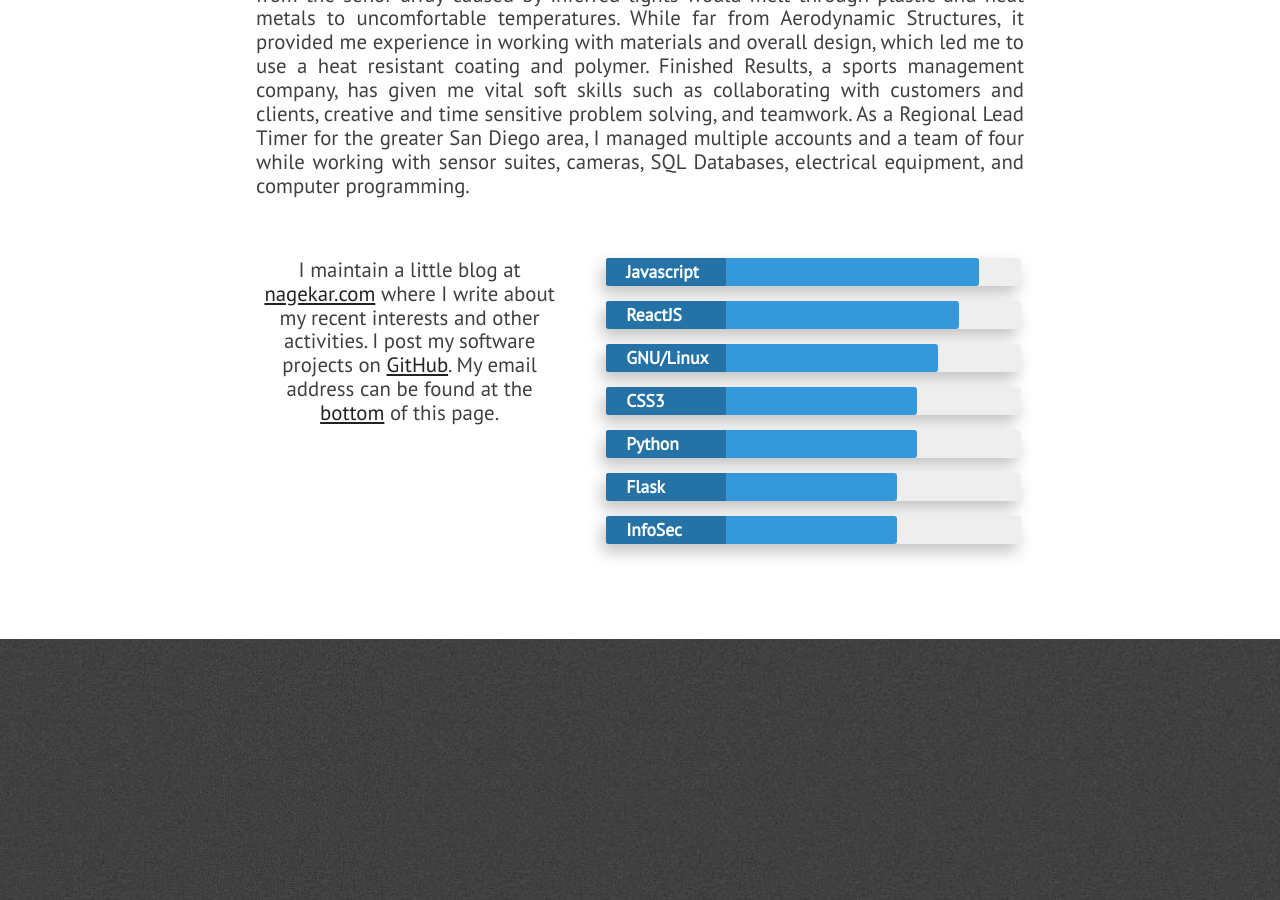
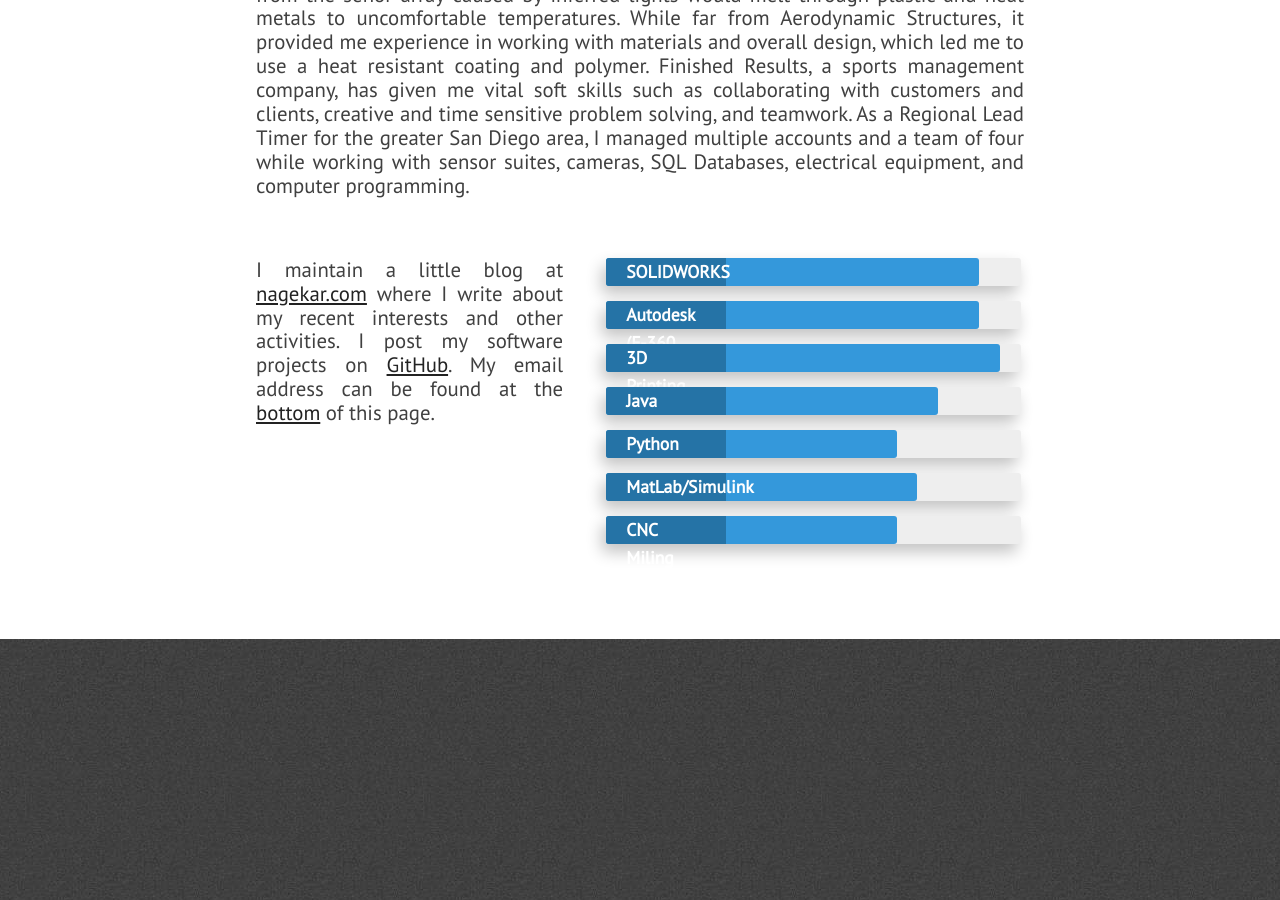
Before and after one commit to Eric-Cupples/Eric-Cupples.github.io, a Jekyll site: the page built from index.html, in a window 1280 px wide and 900 px high, scrolled down 1755 px. Built offline with Jekyll 4.4.1, drawn with Linux system fonts in a browser that asks for light colours; nearby versions of some CDN libraries.

Commit message:
About Update 3

```diff
--- a/_includes/about.html
+++ b/_includes/about.html
@@ -41,7 +41,7 @@
             <p>
             <div class="skills-grid">
                 <div class="what-i-do">
-                    <p class="paragraph-text center-align">
+                    <p class="paragraph-text justify-text">
                         I maintain a little blog at <a href="{{ site.blog_url }}">nagekar.com</a> where I write about my recent
                         interests and other activities. I post my software projects on <a
                             href="https://github.com/{{ site.github_username }}">GitHub</a>. My email address can be found at
@@ -51,38 +51,38 @@
                 <div class="technical-skills">
                     <div class="progress-bars">
                         <div class="skillbar clearfix " data-percent="90%">
-                            <div class="skillbar-title" style="background: #2980b9;"><span>Javascript</span></div>
+                            <div class="skillbar-title" style="background: #2980b9;"><span>SOLIDWORKS</span></div>
                             <div class="skillbar-bar" style="background: #3498db;"></div>
                         </div> <!-- End Skill Bar -->
 
-                        <div class="skillbar clearfix " data-percent="85%">
-                            <div class="skillbar-title" style="background: #2980b9;"><span>ReactJS</span></div>
+                        <div class="skillbar clearfix " data-percent="90%">
+                            <div class="skillbar-title" style="background: #2980b9;"><span>Autodesk (F-360, Inventor, AutoCAD)</span></div>
                             <div class="skillbar-bar" style="background: #3498db;"></div>
                         </div> <!-- End Skill Bar -->
 
-                        <div class="skillbar clearfix " data-percent="80%">
-                            <div class="skillbar-title" style="background: #2980b9;"><span>GNU/Linux</span></div>
+                        <div class="skillbar clearfix " data-percent="95%">
+                            <div class="skillbar-title" style="background: #2980b9;"><span>3D Printing</span></div>
                             <div class="skillbar-bar" style="background: #3498db"></div>
                         </div> <!-- End Skill Bar -->
 
 
-                        <div class="skillbar clearfix " data-percent="75%">
-                            <div class="skillbar-title" style="background: #2980b9;"><span>CSS3</span></div>
+                        <div class="skillbar clearfix " data-percent="80%">
+                            <div class="skillbar-title" style="background: #2980b9;"><span>Java</span></div>
+                            <div class="skillbar-bar" style="background: #3498db;"></div>
+                        </div> <!-- End Skill Bar -->
+
+                        <div class="skillbar clearfix " data-percent="70%">
+                            <div class="skillbar-title" style="background: #2980b9;"><span>Python</span></div>
                             <div class="skillbar-bar" style="background: #3498db;"></div>
                         </div> <!-- End Skill Bar -->
 
                         <div class="skillbar clearfix " data-percent="75%">
-                            <div class="skillbar-title" style="background: #2980b9;"><span>Python</span></div>
+                            <div class="skillbar-title" style="background: #2980b9"><span>MatLab/Simulink</span></div>
                             <div class="skillbar-bar" style="background: #3498db;"></div>
                         </div> <!-- End Skill Bar -->
 
                         <div class="skillbar clearfix " data-percent="70%">
-                            <div class="skillbar-title" style="background: #2980b9"><span>Flask</span></div>
-                            <div class="skillbar-bar" style="background: #3498db;"></div>
-                        </div> <!-- End Skill Bar -->
-
-                        <div class="skillbar clearfix " data-percent="70%">
-                            <div class="skillbar-title" style="background: #2980b9"><span>InfoSec</span></div>
+                            <div class="skillbar-title" style="background: #2980b9"><span>CNC Miling</span></div>
                             <div class="skillbar-bar" style="background: #3498db"></div>
                         </div> <!-- End Skill Bar -->
                     </div>
```
